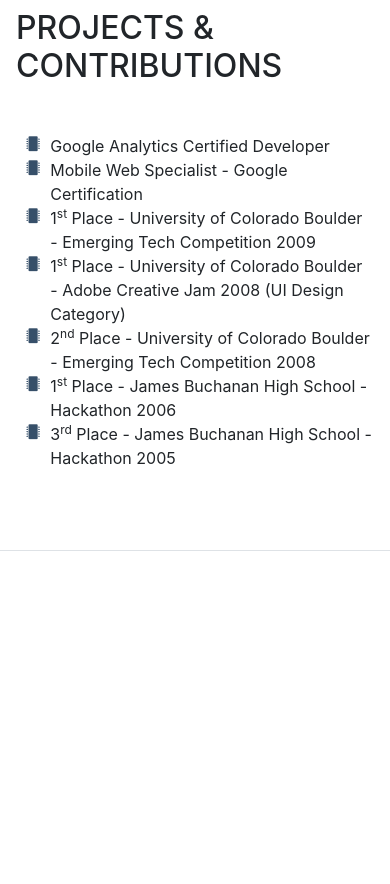
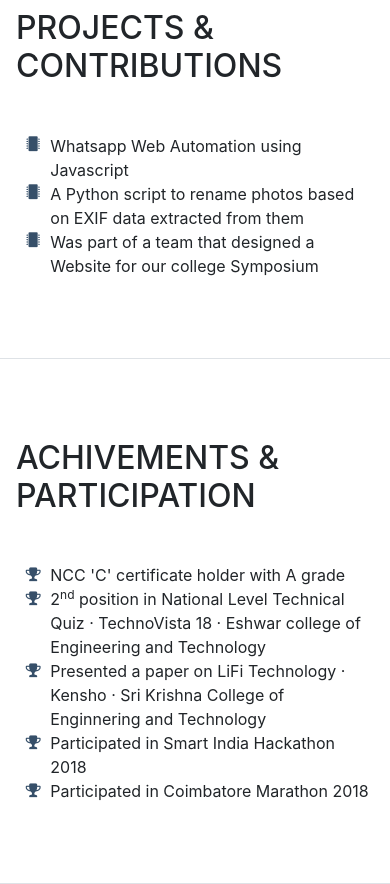
Before and after one commit to ch4n8ru/resume, a website with bundled scripts: page index.html in a window 390 px wide. Shown: the part 3380-4264 px from the top of the page. Before the commit the page ends 3931 px from the top, so only its background shows below. Built offline with nearby package versions, Linux system fonts and the light colour scheme; files whose address does not match are found by name; a web font is replaced by a local one.

Commit message:
Updated tags again

```diff
--- a/index.html
+++ b/index.html
@@ -253,31 +253,41 @@
           <ul class="fa-ul mb-0">
             <li>
               <i class="fa-li fa fa fa-microchip text-warning"></i>
-              Google Analytics Certified Developer</li>
+              Whatsapp Web Automation using Javascript</li>
             <li>
               <i class="fa-li fa fa fa-microchip text-warning"></i>
-              Mobile Web Specialist - Google Certification</li>
+              A Python script to rename photos based on EXIF data extracted from them</li>
             <li>
               <i class="fa-li fa fa fa-microchip text-warning"></i>
-              1<sup>st</sup>
-              Place - University of Colorado Boulder - Emerging Tech Competition 2009</li>
+              Was part of a team that designed a Website for our college Symposium
+              </li>
+
+          </ul>
+        </div>
+      </section>
+      <section class="resume-section p-3 p-lg-5 d-flex flex-column" id="awards">
+        <div class="my-auto">
+          <h2 class="mb-5">Achivements & Participation          </h2>
+          <ul class="fa-ul mb-0">
             <li>
-              <i class="fa-li fa fa fa-microchip text-warning"></i>
-              1<sup>st</sup>
-              Place - University of Colorado Boulder - Adobe Creative Jam 2008 (UI Design Category)</li>
+              <i class="fa-li fa fa fa-trophy text-warning"></i>
+              NCC 'C' certificate holder with A grade</li>
             <li>
-              <i class="fa-li fa fa fa-microchip text-warning"></i>
-              2<sup>nd</sup>
-              Place - University of Colorado Boulder - Emerging Tech Competition 2008</li>
+              <i class="fa-li fa fa fa-trophy text-warning"></i>
+              2<sup>nd</sup> position in National Level Technical Quiz · TechnoVista 18 · Eshwar college of Engineering and Technology</li>
             <li>
-            <li>
-              <i class="fa-li fa fa fa-microchip text-warning"></i>
-              1<sup>st</sup>
-              Place - James Buchanan High School - Hackathon 2006</li>
-            <li>
-              <i class="fa-li fa fa fa-microchip text-warning"></i>
-              3<sup>rd</sup>
-              Place - James Buchanan High School - Hackathon 2005</li>
+              <i class="fa-li fa fa fa-trophy text-warning"></i>
+              Presented a paper on LiFi Technology · Kensho · Sri Krishna College of Enginnering and Technology
+              </li>
+              <li>
+              <i class="fa-li fa fa fa-trophy text-warning"></i>
+                Participated in Smart India Hackathon 2018
+              </li>
+              <li>
+              <i class="fa-li fa fa fa-trophy text-warning"></i>
+                Participated in Coimbatore Marathon 2018
+              </li>
+
           </ul>
         </div>
       </section>
```
